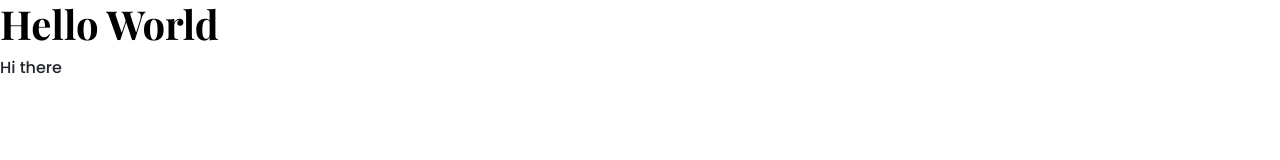
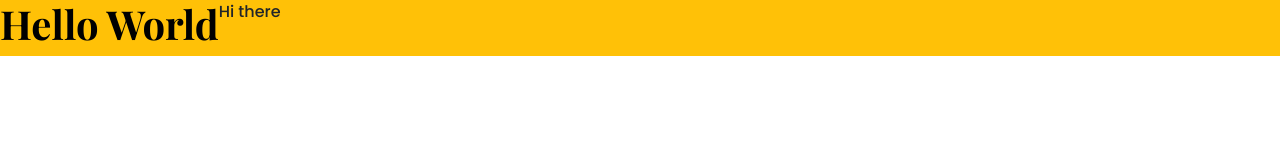
Before and after one commit to codingcalypso/Portfolio-Project, a plain HTML site: page index.html in a window 1280 px wide. Drawn offline with nearby package versions, Linux system fonts and the light colour scheme.

Commit message:
Update index.html

```diff
--- a/index.html
+++ b/index.html
@@ -29,7 +29,9 @@
     <link rel="stylesheet" href="styles/style.css" />
   </head>
   <body>
-    <h1>Hello World</h1>
-    <p>Hi there</p>
+    <div class="d-flex bg-warning">
+      <h1>Hello World</h1>
+      <p>Hi there</p>
+    </div>
   </body>
 </html>
```
